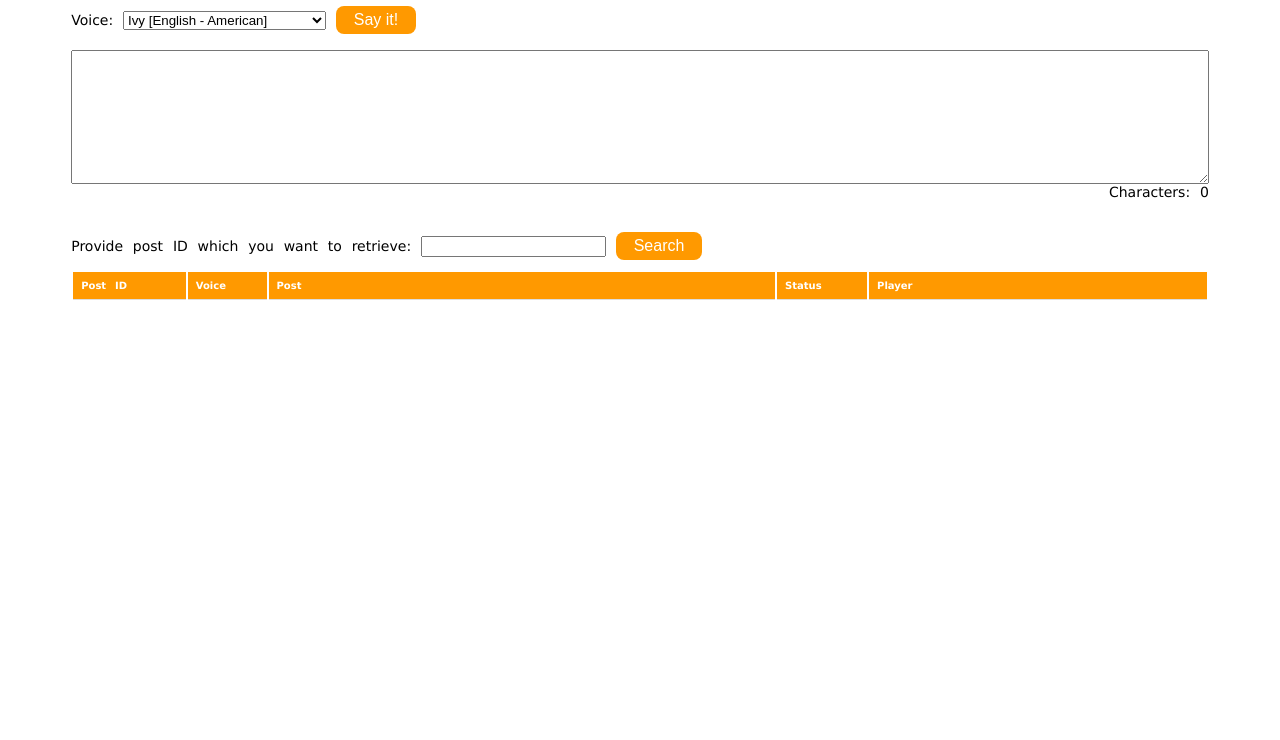
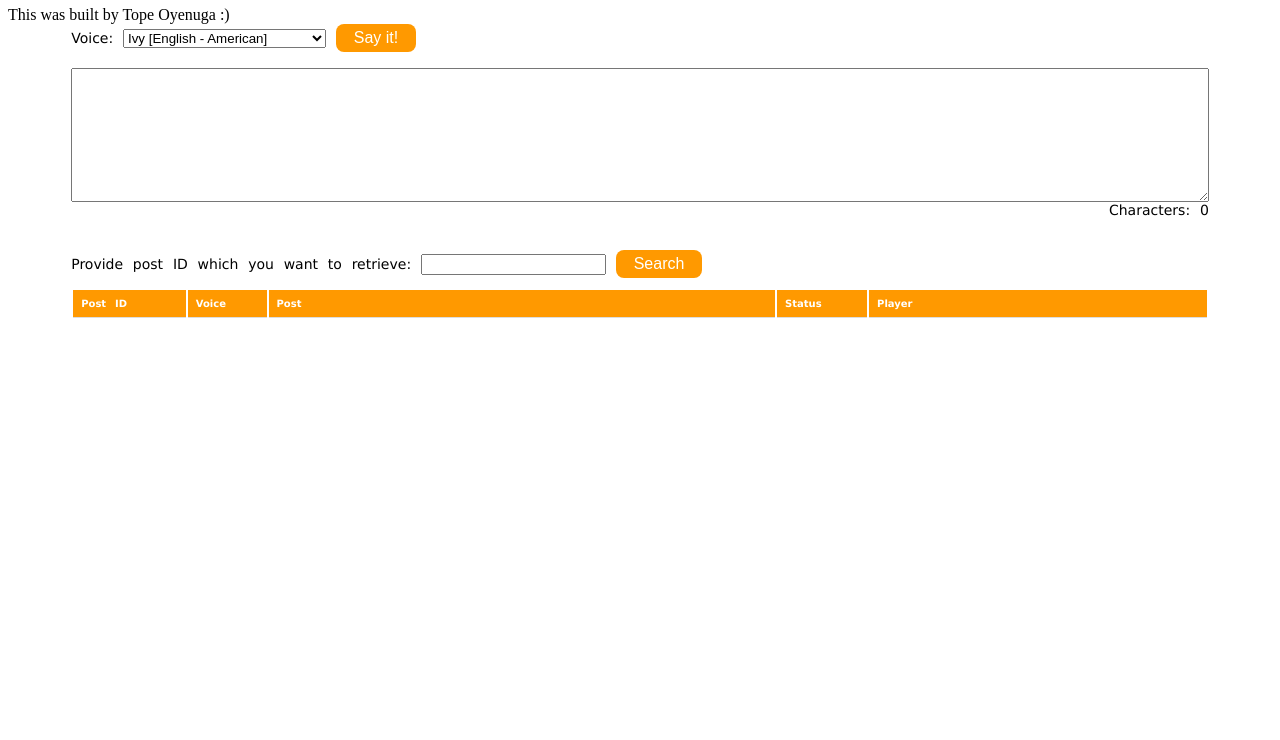
Before and after one commit to tope-oyenuga/alariwo, a plain HTML site: page index.html in a window 1280 px wide. Shown: the part 60-800 px from the top of the page. Drawn offline with nearby package versions, Linux system fonts and the light colour scheme.

Commit message:
Add files via upload

```diff
--- a/index.html
+++ b/index.html
@@ -1,9 +1,10 @@
 <html>
-  <head><title>A Cloud Guru - Polly Study Notes Generator</title>
+  <head><title>AWS Polly Text to Speech - ACloudGuru Inspired</title>
     <link rel="stylesheet" href="styles.css">
 
   </head>
-  <body><h1>Hello Cloud Gurus!</h1>
+  <body><h1>Welcome to Alariwo!</h1>
+  <body>This was built by Tope Oyenuga :)<body>
 
     <div id="content">
 
```
